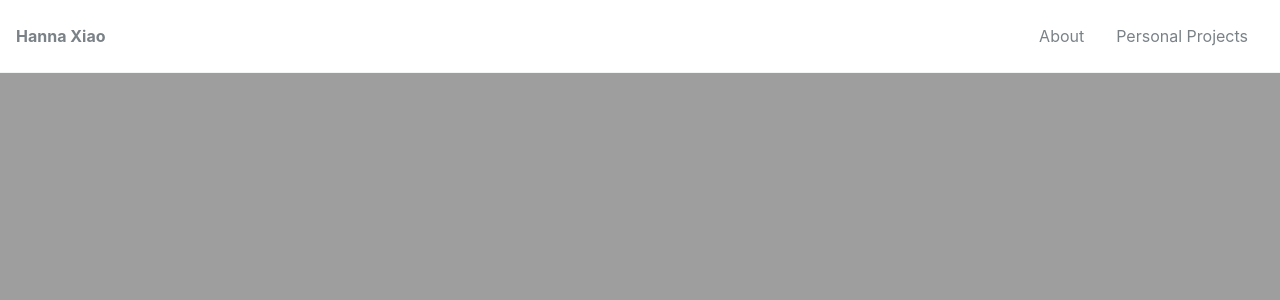
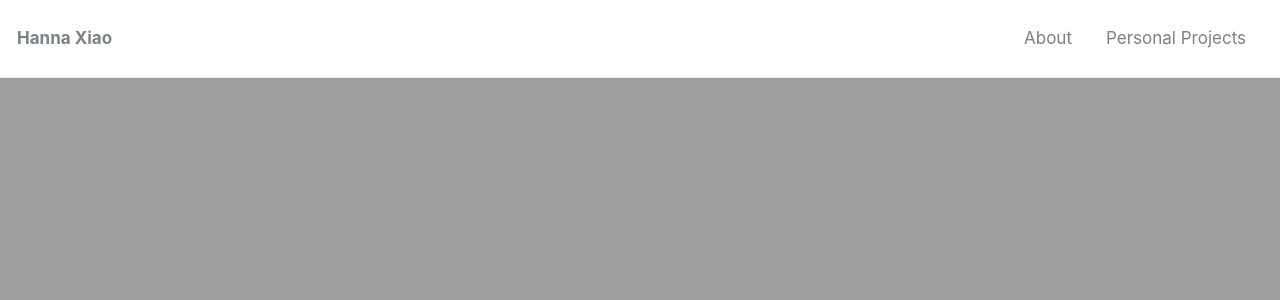
Before and after one commit to h-xiao/h-xiao.github.io, a Jekyll site: the page built from index.html, in a window 1280 px wide and 900 px high. Shown: the top 300 px of the window. Built offline with Jekyll 4.4.1, drawn with Linux system fonts in a browser that asks for light colours; nearby versions of some CDN libraries; the list of posts is cut into pages by our own code.

Commit message:
edit font size

```diff
--- a/assets/css/main.scss
+++ b/assets/css/main.scss
@@ -10,17 +10,17 @@
 @import "minimal-mistakes";
 
 html {
-  font-size: 13px; // change to whatever
+  font-size: 14px; // change to whatever
 
   @include breakpoint($medium) {
-    font-size: 14px; // change to whatever
+    font-size: 15px; // change to whatever
   }
 
   @include breakpoint($large) {
-    font-size: 15px; // change to whatever
+    font-size: 16px; // change to whatever
   }
 
   @include breakpoint($x-large) {
-    font-size: 16px; // change to whatever
+    font-size: 17px; // change to whatever
   }
 }
```
